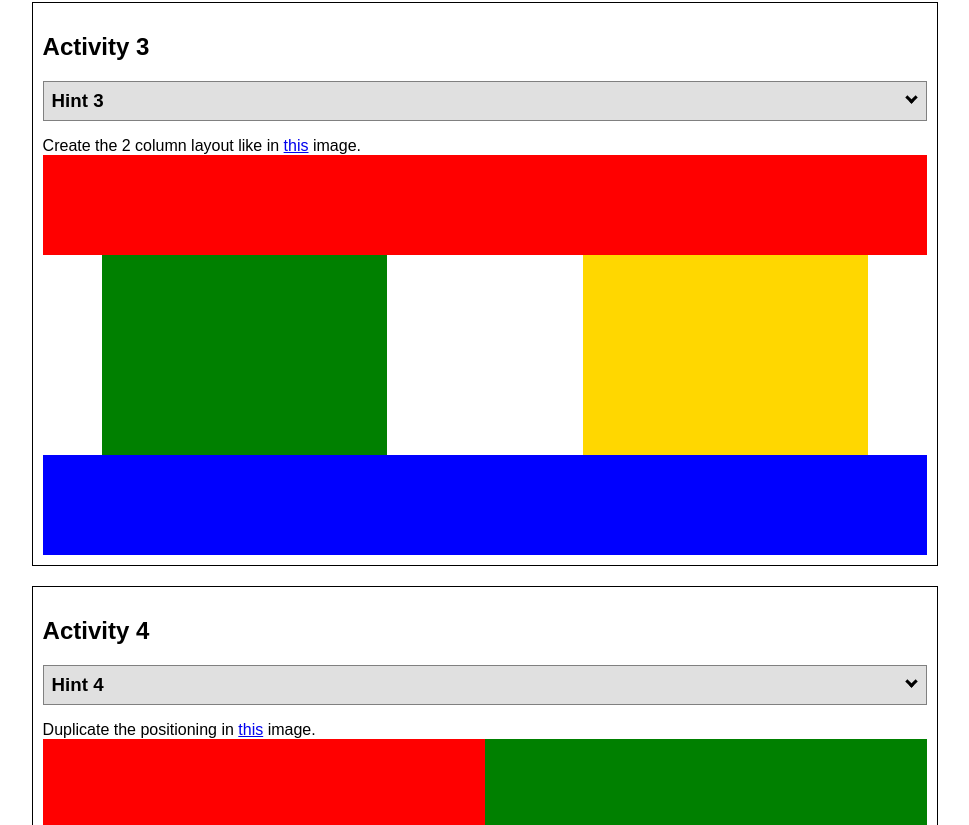
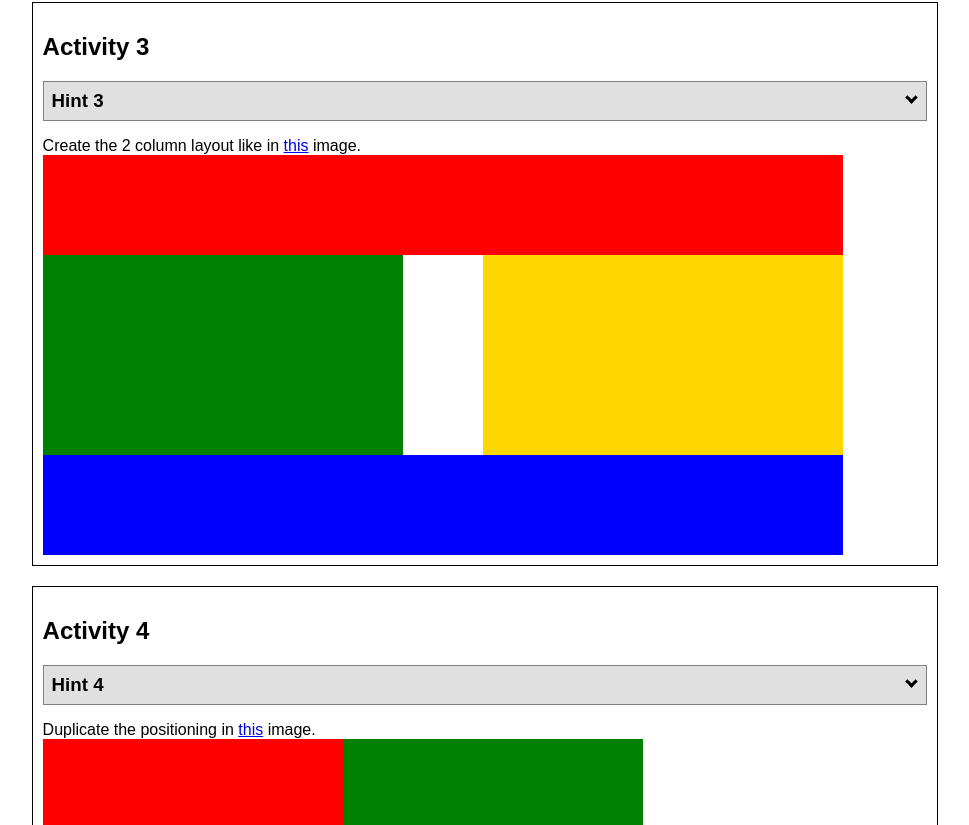
Before and after one commit to mettkillian/wdd130, a plain HTML site: page positioning.html in a window 1280 px wide. Shown: the part 1455-2280 px from the top of the page, without its empty margins (155-1124 px from the left). Drawn offline with Linux system fonts and the light colour scheme.

Commit message:
final commit

```diff
--- a/positionstyles.css
+++ b/positionstyles.css
@@ -2,8 +2,9 @@
 /* Activity 1 styles */
 .content1 {
   /* This is the parent of the activity 1 boxes. */
+
   display: grid;
-  grid-template-columns: 1fr 1fr;
+  grid-template-columns: repeat(2, 260px);
   justify-items: center;
   grid-gap: 20px;
 
@@ -66,12 +67,10 @@
 .content3 {
   /* This is the parent of the activity 3 boxes. */
   display: grid;
-  grid-template-columns: 1fr 1fr;
-  justify-items: center;
+  grid-template-columns: repeat(2,400px);
 
 }
 .red3 {
-  width: 100px;
   height: 100px;
   background-color: red;
   width: 100%;
@@ -80,19 +79,20 @@
 .green3 {
   background-color: green;
   height: 200px;
-  width: 285px;
+  width: 360px;
   grid-column: 1/2;
-  margin-left: -38px;
 
 }
 .yellow3 {
   background-color: gold;
   height: 200px;
-  width: 285px;
-  margin-right: -38px;
+  width: 360px;
+  grid-column: 2/3;
+  margin-left: 40px;
+
+
 }
 .blue3 {
-  width: 100px;
   height: 100px;
   background-color: blue;
   width: 100%;
@@ -103,7 +103,7 @@
   /* This is the parent of the activity 4 boxes. */
   height: 400px;
   display: grid;
-  grid-template-columns: 1fr 1fr;
+  grid-template-columns: repeat(2, 300px);
   grid-template-rows: 1fr 1fr 1fr;
   justify-items: center;
 }
@@ -135,7 +135,8 @@
 .content5 {
   /* This is the parent of the activity 5 boxes. */
   height: 400px;
-  font-size: .93em;
+  width: 650px;
+  font-size: .935em;
 
 }
 .red5 {
```
